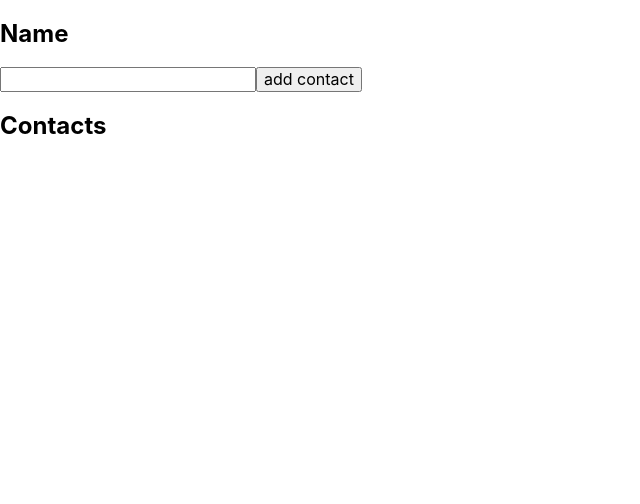
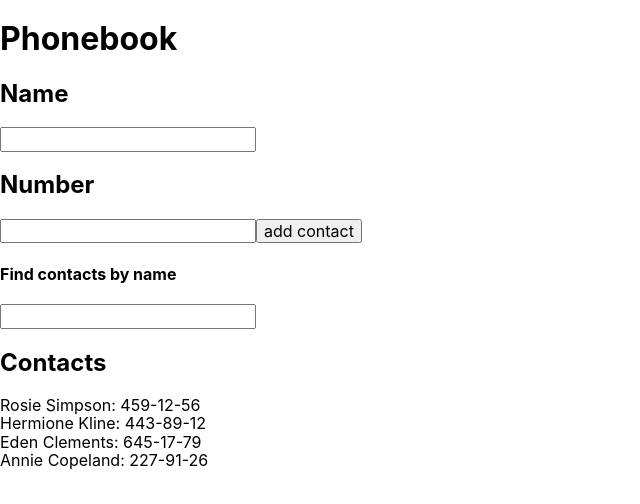
Before and after one commit to Sergii79/goit-react-hw-02-phonebook, a React (Create React App) app: page / in a window 1280 px wide. Shown: the top 504 px of the page, without its empty margins (0-640 px from the left). Built offline with nearby package versions, Linux system fonts and the light colour scheme.

Commit message:
commit third

```diff
--- a/package.json
+++ b/package.json
@@ -10,6 +10,7 @@
     "formik": "^2.2.9",
     "modern-normalize": "^1.1.0",
     "nanoid": "^4.0.2",
+    "prop-types": "^15.8.1",
     "react": "^18.1.0",
     "react-dom": "^18.1.0",
     "react-scripts": "5.0.1",
--- a/src/components/App.jsx
+++ b/src/components/App.jsx
@@ -3,14 +3,23 @@ import { GlobalStyle } from "./GlobalStyle";
 
 import { ContactForm } from "./ContactForma/ContactForma";
 import { ContactList } from "./ContactList/ContactList";
+import { Filter } from "./Filter/Filter";
 
 export class App extends Component {
   state = {
-    contacts: [],
-    name: ''
+    contacts: [
+      { id: 'id-1', name: 'Rosie Simpson', number: '459-12-56' },
+      { id: 'id-2', name: 'Hermione Kline', number: '443-89-12' },
+      { id: 'id-3', name: 'Eden Clements', number: '645-17-79' },
+      { id: 'id-4', name: 'Annie Copeland', number: '227-91-26' },
+    ],
+    // name: '',
+    // number: '',
+    filter: '',
   }
 
   addContact = newContact => {
+    console.log(newContact);
     const newNames = this.state.contacts.map(item => item.name);
 
     if (newNames.some(name => name.toLowerCase() === newContact.name.toLowerCase())) {
@@ -28,18 +37,11 @@ export class App extends Component {
   render() {
     return (
     <div
-      // style={{
-      //   height: '100vh',
-      //   display: 'flex',
-      //   justifyContent: 'center',
-      //   alignItems: 'center',
-      //   fontSize: 40,
-      //   color: '#010101'
-      // }}
     >
-
-        <ContactForm />
-        <ContactList contacts={this.filterContacts} />
+      <h1>Phonebook</h1>
+      <ContactForm onSave={this.addContact} />
+      <Filter filter={this.filterContacts} />
+      <ContactList items={this.state.contacts} />
       <GlobalStyle />
     </div>
   );
--- a/src/components/ContactForma/ContactForma.jsx
+++ b/src/components/ContactForma/ContactForma.jsx
@@ -1,19 +1,49 @@
+import PropTypes from 'prop-types';
+import { Formik, Field, Form } from 'formik';
+import { nanoid } from 'nanoid';
 
-
-export const ContactForm = () => {
+export const ContactForm = ({ onSave }) => {
+    const handleSubmit = values => {
+        onSave({
+            ...values,
+            id: nanoid(),
+        });
+    };
 
     return (
-        <div>
+        <Formik
+            initialValues={{
+                name: '',
+                number: '',
+            }}
+            onSubmit={handleSubmit}
+        >
+            <Form>
                 <h2>Name</h2>
-            <input
+                <Field
                     type="text"
                     name="name"
                     pattern="^[a-zA-Zа-яА-Я]+(([' -][a-zA-Zа-яА-Я ])?[a-zA-Zа-яА-Я]*)*$"
                     title="Name may contain only letters, apostrophe, dash and spaces. For example Adrian, Jacob Mercer, Charles de Batz de Castelmore d'Artagnan"
                     required
                 />
+                <h2>Number</h2>
+                <Field
+                    type="tel"
+                    name="number"
+                    pattern="\+?\d{1,4}?[-.\s]?\(?\d{1,3}?\)?[-.\s]?\d{1,4}[-.\s]?\d{1,4}[-.\s]?\d{1,9}"
+                    title="Phone number must be digits and can contain spaces, dashes, parentheses and can start with +"
+                    required
+                />
+
                 <button type="submit">add contact</button>
-
-        </div>
+            </Form>
+        </Formik>
     );
 };
+
+ContactForm.prototype = {
+    onSave: PropTypes.arrayOf(PropTypes.shape({
+        id: PropTypes.string.isRequired
+    })).isRequired,
+};
--- a/src/components/ContactList/ContactList.jsx
+++ b/src/components/ContactList/ContactList.jsx
@@ -1,14 +1,21 @@
+import PropTypes from 'prop-types';
 import { ContactListItems } from "./ContactListItems/ContactListItems";
 
-export const ContactList = ({ contacts }) => {
+export const ContactList = ({ items }) => {
     return (
         <div>
             <h2>Contacts</h2>
-            <ul>
-                <ContactListItems contacts={contacts} />
-            </ul>
+            {items.map(item => (
+                <ul key={item.id}>
+                    <ContactListItems item={item} />
+                </ul>
+            ))}
         </div>
+    );
+};
 
-    );
-
+ContactList.prototype = {
+    items: PropTypes.arrayOf(PropTypes.shape({
+        id: PropTypes.string.isRequired
+    })).isRequired,
 };
--- a/src/components/ContactList/ContactListItems/ContactListItems.jsx
+++ b/src/components/ContactList/ContactListItems/ContactListItems.jsx
@@ -1,15 +1,17 @@
+import PropTypes from 'prop-types';
 
-export const ContactListItems = ({ contacts }) => {
-    if (!Array.isArray(contacts)) {
-        return null; // or render an error message
-    }
+export const ContactListItems = ({ item: {name, number} }) => {
 
-    return contacts.map(({ name }) => {
-        return (
-            <li key={name}>
-                <span>{name}</span>
-            </li>
+    return (
+        <li key={name}>
+            <span>{name}: {number}</span>
+        </li>
+    );
+};
 
-        );
-    })
+ContactListItems.prototype = {
+    item: PropTypes.shape({
+        name: PropTypes.string.isRequired,
+        number: PropTypes.number.isRequired,
+    }).isRequired,
 };
--- /dev/null
+++ b/src/components/Filter/Filter.jsx
@@ -0,0 +1,10 @@
+
+
+export const Filter = ({ filter }) => {
+    return (
+        <div>
+            <h4>Find contacts by name</h4>
+            <input type="text" />
+        </div>
+    )
+};
```
Also changed, not shown: src/components/Filter/Filter.styled.js (added), 1 other file (tests, documents, lock files or other folders). Lines whose indentation alone changed are shown as unchanged.
